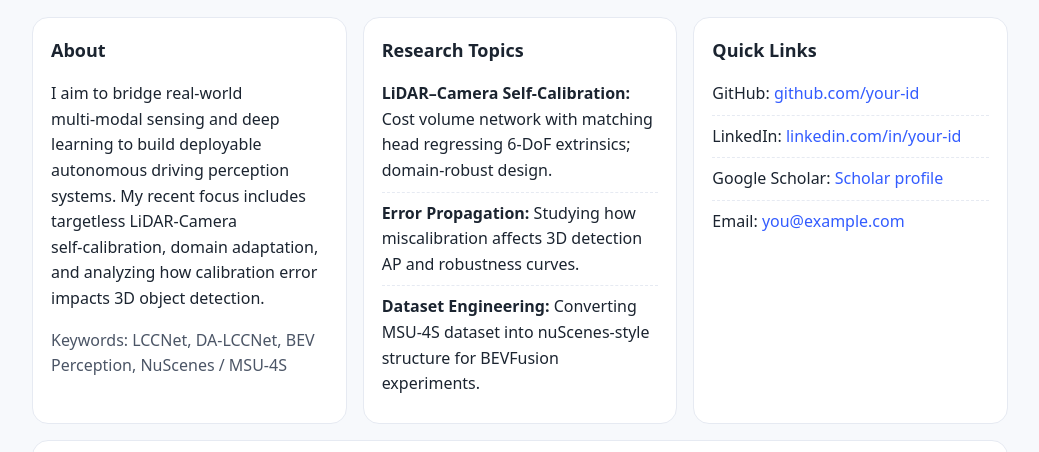
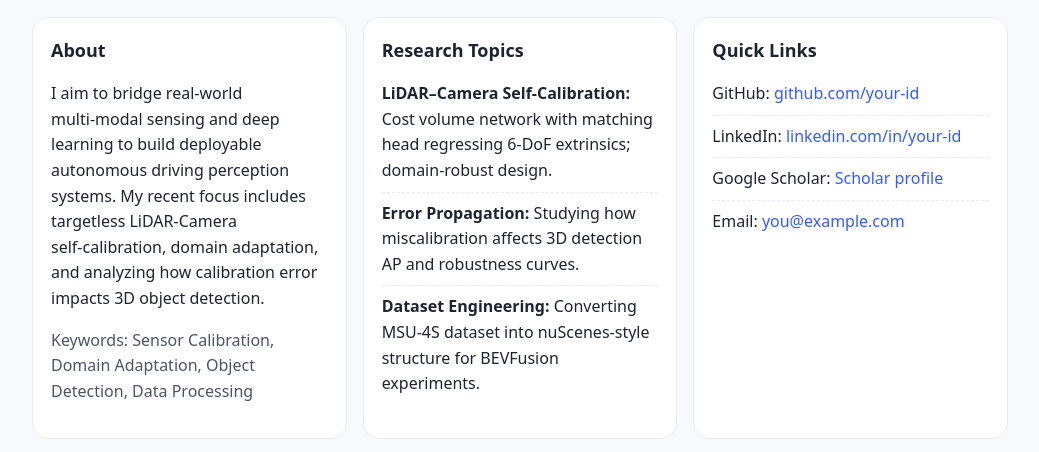
Before and after one commit to XWGuo99/XWGuo99.github.io, a plain HTML site: page index.html in a window 1280 px wide. Shown: the part 309-761 px from the top of the page, without its empty margins (120-1159 px from the left). Drawn offline with Linux system fonts and the light colour scheme.

Commit message:
Add files via upload

```diff
--- a/index.html
+++ b/index.html
@@ -99,7 +99,7 @@
           I aim to bridge real‑world multi‑modal sensing and deep learning to build deployable autonomous driving perception systems.
           My recent focus includes targetless LiDAR‑Camera self‑calibration, domain adaptation, and analyzing how calibration error impacts 3D object detection.
         </p>
-        <p class="muted">Keywords: LCCNet, DA‑LCCNet, BEV Perception, NuScenes / MSU‑4S</p>
+        <p class="muted">Keywords: Sensor Calibration, Domain Adaptation, Object Detection, Data Processing</p>
       </section>
 
       <!-- Research -->
```
